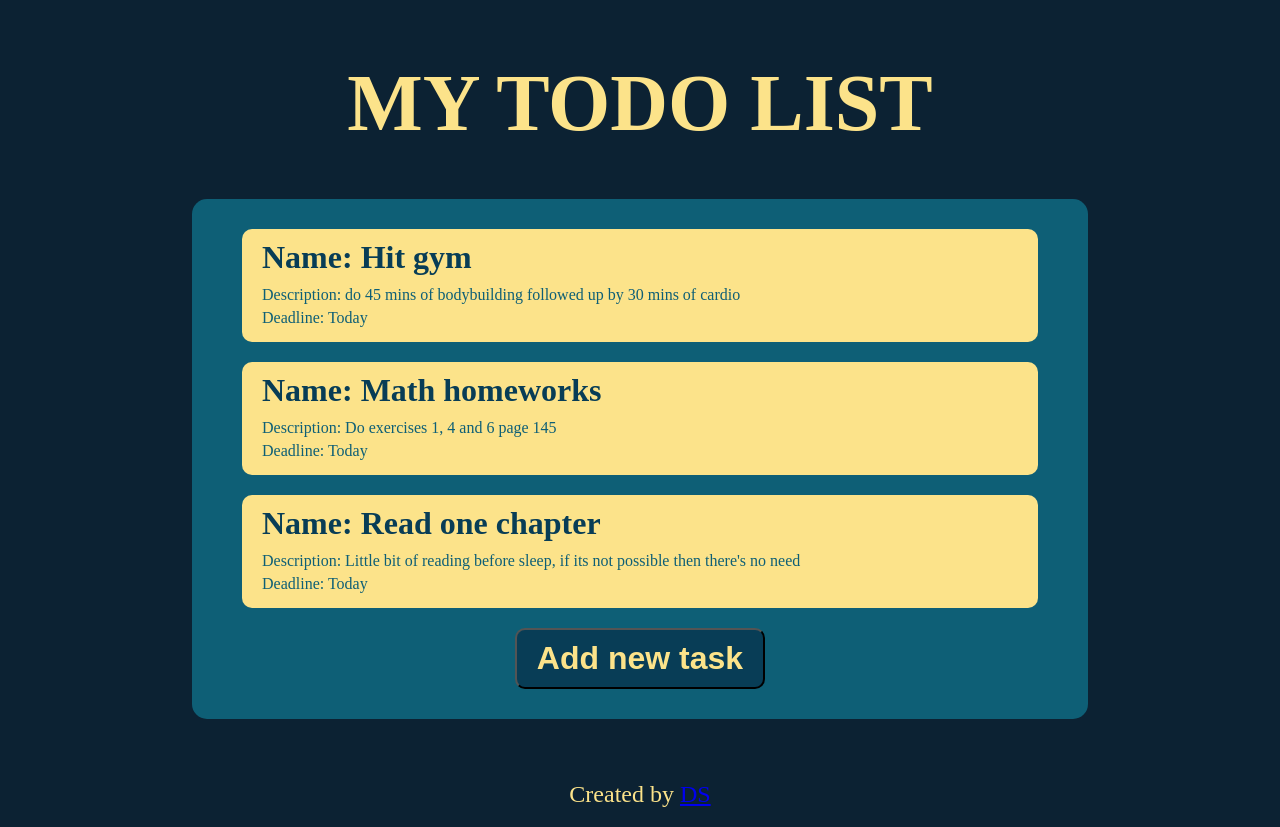
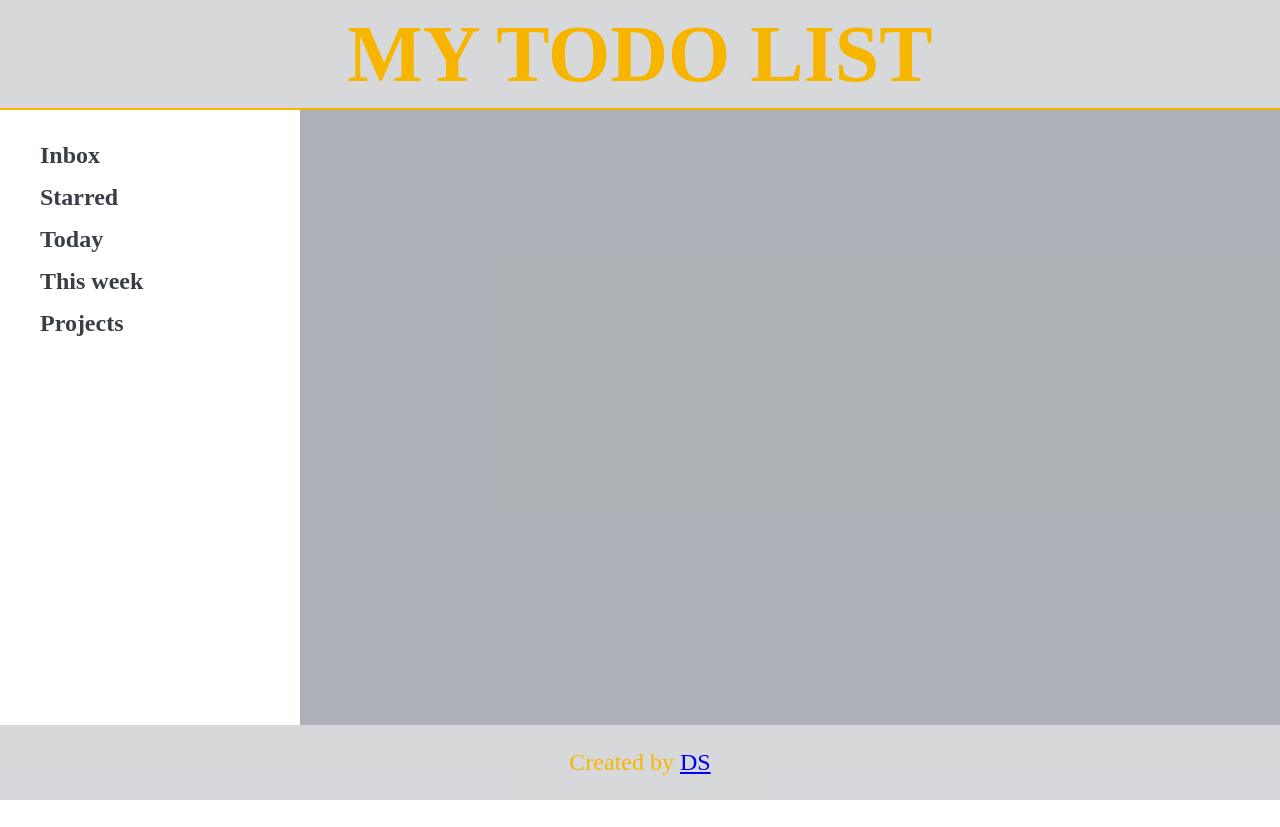
Before and after one commit to TheDS1337/odin-todo, a website built with webpack: page src/template.html in a window 1280 px wide. After the commit the page ends 800 px from the top, so only its background shows below. Built offline with nearby package versions, Linux system fonts and the light colour scheme.

Commit message:
Add pages

```diff
--- a/src/index.js
+++ b/src/index.js
@@ -1,5 +1,6 @@
 import "./styles.css"
 
+import Page from "./page.js"
 import Project from "./project.js"
 import Task from "./task.js"
 
@@ -28,46 +29,28 @@ if( storageAvailable("localStorage") )
 else
     console.log("Windows.localStorage is not available!");
 
+Page.setContainer(document.querySelector("#general-tasks-container"));
+
+const navList = document.querySelector("#nav-list");
+
+for(const li of navList.children ) {
+    let pageName = li.id.split('-').pop();
+
+    let page = (await import(`./page_${pageName}.js`)).default;
+
+    li.addEventListener("click", (event) => {
+        let elm = event.target;
+        console.log(elm.tagName);
+
+        while( elm.tagName !== "LI" )
+            elm = elm.parentElement;
+
+        console.log(elm.tagName);
+        Page.setActivatingButton(elm);
+        page.load();
+    });
+}
 
 new Task("Hit gym", "do 45 mins of bodybuilding followed up by 30 mins of cardio", "Today", 3, "");
 new Task("Math homeworks", "Do exercises 1, 4 and 6 page 145", "Today", 3, "");
 new Task("Read one chapter", "Little bit of reading before sleep, if its not possible then there's no need", "Today", 1, "");
-
-const generalTasksContainer = document.querySelector("#general-tasks-container");
-
-Project.getDefault().getTasksList().forEach(task => {
-    let taskContainer = document.createElement("div");
-    taskContainer.classList.add("general-task");
-
-    let p1 = document.createElement("p");
-    p1.textContent = `Name: ${task.getName()}`;
-
-    let p2 = document.createElement("p");
-    p2.textContent = `Description: ${task.getDescription()}`;
-
-    let p3 = document.createElement("p");
-    p3.textContent = `Deadline: ${task.getDeadline()}`;
-
-    taskContainer.appendChild(p1);
-    taskContainer.appendChild(p2);
-    taskContainer.appendChild(p3);
-
-    generalTasksContainer.appendChild(taskContainer);
-});
-
-let taskContainer = document.createElement("div");
-taskContainer.classList.add("add-task");
-
-let button = document.createElement("button");
-button.classList.add("add-task-button");
-button.textContent = "Add new task";
-
-taskContainer.appendChild(button);
-generalTasksContainer.appendChild(taskContainer);
-
-
-let addTaskDialog = document.querySelector("#add-task-dialog");
-
-button.addEventListener("click", (event) => {
-    addTaskDialog.showModal();
-});
--- /dev/null
+++ b/src/page.js
@@ -0,0 +1,42 @@
+export default class Page {
+    static #_container = null;
+    static #_pagesCreated = [];
+
+    static #_activatingButton = null;
+
+    constructor() {
+        Page.#_pagesCreated.push(this);
+    }
+
+    show() {
+    };
+
+    load()
+    {
+        this.#cleanContainer();
+        this.show();
+    };
+
+    #cleanContainer() {
+        let firstChild;
+
+        while( firstChild = Page.#_container.firstChild )
+            Page.#_container.removeChild(firstChild);
+    }
+
+    static getContainer = () => Page.#_container;
+
+    static setContainer = (container) => {
+        Page.#_container = container;
+    }
+
+    static getActivatingButton = () => Page.#_activatingButton;
+
+    static setActivatingButton = (button) => {
+        if( Page.#_activatingButton )
+            Page.#_activatingButton.classList.remove("nav-list-active");
+
+        Page.#_activatingButton = button;
+        Page.#_activatingButton.classList.add("nav-list-active");
+    }
+}
--- /dev/null
+++ b/src/page_projects.js
@@ -0,0 +1,7 @@
+import Page from "./page.js"
+
+export default new (class extends Page {
+    show() {
+        console.log("projects page!");
+    }
+})();
--- /dev/null
+++ b/src/page_starred.js
@@ -0,0 +1,7 @@
+import Page from "./page.js"
+
+export default new (class extends Page {
+    show() {
+        console.log("starred page!");
+    }
+})();
--- /dev/null
+++ b/src/page_today.js
@@ -0,0 +1,7 @@
+import Page from "./page.js"
+
+export default new (class extends Page {
+    show() {
+        console.log("today page!");
+    }
+})();
--- /dev/null
+++ b/src/page_week.js
@@ -0,0 +1,7 @@
+import Page from "./page.js"
+
+export default new (class extends Page {
+    show() {
+        console.log("week page!");
+    }
+})();
--- a/src/project.js
+++ b/src/project.js
@@ -17,12 +17,12 @@ export default class Project
 //        Project.#_projectsList.push(this);
     }
 
-    addTask = (task) => {
+    addTask(task) {
         this.#_tasksList.push(task);
         this.#_tasksCount++;
     }
 
-    removeTask = (task) => {
+    removeTask(task) {
         let id = this.#_tasksList.indexOf(task);
 
         if( id !== -1 ) {
@@ -31,17 +31,21 @@ export default class Project
         }
     }
 
-    getTasksList = () => this.#_tasksList;
+    getTasksList() {
+        return this.#_tasksList;
+    }
 
-    increaseDoneTasks = () => {
+    increaseDoneTasks() {
         this.#_tasksDone++;
     }
 
-    decreaseDoneTasks = () => {
+    decreaseDoneTasks() {
         this.#_tasksDone--;
     }
 
-    getProgress = () => 100 * this.#_tasksDone / this.#_tasksCount;
+    getProgress() {
+        return 100 * this.#_tasksDone / this.#_tasksCount;
+    }
 
     static getDefault = () => Project.#_defaultProject;
     static getProjectsList = () => Project.#_projectsList;
--- a/src/styles.css
+++ b/src/styles.css
@@ -1,110 +1,93 @@
 :root {
-    --color01: #fce38a;
-    --color02: #0e5f76;
-    --color03: #083d56;
-    --color04: #0c2233;
+    --color-background: 247, 247, 247;
+    --color-text: 57, 62, 70;
+    --color-secondary: 92, 99, 110;
+    --color-accent: 248, 181, 0;
 }
 
 body {
-    background-color: var(--color04);
-    display: flex;
-    flex-direction: column;
-    justify-content: space-between;
+    margin: 0px;
+    height: 100vh;
+    background-color: var(--color-background);
+    display: grid;
+    grid-template: 110px 1fr 75px / 300px 1fr;
 }
 
-main {
-    display: flex;
-    flex-direction: column;
-    justify-content: center;
-    align-items: center;
-}
-
-#header {
-    margin-top: 50px;
+header {
+    grid-column: 1 / -1;
+    grid-row: 1 / 2;
     font-size: 5em;
     font-weight: bolder;
-}
-
-#header > p {
-    margin: 0px;
-}
-
-footer {
-    height: 50px;
-    font-size: 1.5em;
-}
-
-#header, footer {
-    color: var(--color01);
+    text-align: center;
+    color: rgb(var(--color-accent));
+    background-color: rgba(var(--color-secondary), 0.25);
+    border-bottom: 2px solid rgb(var(--color-accent));
     display: flex;
     justify-content: center;
     align-items: center;
 }
 
-#content {
-    flex-grow: 1;
-    margin: 50px 0px;
-    width: 70vw;
-    color: var(--color01);
-    background-color: var(--color02);
-    border-radius: 15px;
+nav {
+    grid-column: 1 / 2;
+    grid-row: 2 / -2;
+    color: rgb(var(--color-text));
+    font-size: 1.5em;
+    font-weight: bold;
+}
+
+#nav-list {
+    padding-left: 0px;
+    list-style-type: none;
+}
+
+#nav-list > li {
+    padding: 7.5px 0px 7.5px 40px;
+    margin-right: 50px;
+    border-radius: 0px 15px 15px 0px;
+    cursor: pointer;
+    display: flex;
+    align-items: center;
+}
+
+#nav-list > li:hover {
+    background-color: rgba(var(--color-accent), 0.25);
+}
+
+.nav-list-active {
+    background-color: rgba(var(--color-accent), 0.75);
+}
+
+main {
+    grid-row: 2 / 2;
+    grid-column: 2 / -1;
+    padding: 30px 50px;
+    background-color: rgba(var(--color-secondary), 0.5);
 }
 
 #general-tasks-container {
-    padding: 30px 50px;
-    display: flex;
-    flex-direction: column;
-    gap: 20px;
+    width: 100%;
+    display: grid;
+    grid-template-columns: 1fr;
+    gap: 5px;
 }
 
-.general-task {
-    padding: 10px 20px;
-    background-color: var(--color01);
-    border-radius: 10px;
+#general-tasks-container > div {
+    padding: 5px 10px;
+    font-size: 1.5em;
+    border: 2px solid rgb(var(--color-accent));
+    border-radius: 15px;
+    display: grid;
+    grid-template-columns: 7;
 }
 
-.general-task > p:nth-of-type(1) {
-    margin-top: 0px;
-    margin-bottom: 10px;
-    font-size: 2.0em;
-    font-weight: bolder;
-    color: var(--color03);
-}
-
-.general-task > p:nth-last-of-type(1) {
-    margin-bottom: 0px;
-}
-
-.general-task > p:not(.general-task > p:nth-of-type(1)) {
-    margin: 5px 0px;
-    color: var(--color02);
-}
-
-.add-task {
+footer {
+    grid-column: 1 / -1;
+    grid-row: -2 / -1;
+    font-size: 1.5em;
+    text-align: center;
+    color: rgb(var(--color-accent));
+    background-color: rgba(var(--color-secondary), 0.25);
     display: flex;
     justify-content: center;
+    align-items: center;
 }
-
-.add-task-button {
-    padding: 10px 20px;
-    font-size: 2.0em;
-    font-weight: bolder;
-    color: var(--color01);
-    background-color: var(--color03);
-    border-radius: 10px;
-}
-
-.add-task-button:hover {
-    color: var(--color02);
-    background-color: var(--color01);
-}
-
-#add-task-dialog {
-    color: var(--color01);
-    background-color: var(--color03);
-}
-
-#add-task-dialog > form {
-    display: flex;
-    flex-direction: column;
-}
--- a/src/task.js
+++ b/src/task.js
@@ -23,46 +23,58 @@ export default class Task
         this.#project = Project.getDefault();
     }
 
-    getName = () => this.#_name;
+    getName() {
+        return this.#_name;
+    }
 
-    setname = (name) => {
+    setname(name) {
         this.#_name = name;
     }
 
-    getDescription = () => this.#_description;
+    getDescription() {
+        return this.#_description;
+    }
 
-    setDescription = (description) => {
+    setDescription(description) {
         this.#_description = description;
     }
 
-    getDeadline = () => this.#_deadline;
+    getDeadline() {
+        return this.#_deadline;
+    }
 
-    setDeadline = (deadline) => {
+    setDeadline(deadline) {
         this.#_deadline = deadline;
     }
 
-    getPriority = () => this.#_priority;
+    getPriority() {
+        return this.#_priority;
+    }
 
-    setPriority = (priority) => {
+    setPriority(priority) {
         this.#_priority = priority;
     }
 
-    getNotes = () => this.#_notes;
+    getNotes() {
+        return this.#_notes;
+    }
 
-    setNotes = (notes) => {
+    setNotes(notes) {
         this.#_notes = notes;
     }
 
-    isDone = () => this.#_isDone;
+    isDone() {
+        return this.#_isDone;
+    }
 
-    setAsDone = () => {
+    setAsDone() {
         this.#_isDone = true;
         this.#_project.increaseDoneTasks();
 
         Task.#_tasksDone++;
     }
 
-    setAsNotDone = () => {
+    setAsNotDone() {
         this.#_isDone = false;
         this.#_project.decreaseDoneTasks();
 
--- a/src/template.html
+++ b/src/template.html
@@ -8,19 +8,22 @@
     </head>
 
     <body>
+        <nav>
+            <ul id="nav-list">
+                <li id="list-inbox"><span>Inbox</span></li>
+                <li id="list-starred"><span>Starred</span></li>
+                <li id="list-today"><span>Today</span></li>
+                <li id="list-week"><span>This week</span></li>
+                <li id="list-projects"><span>Projects</span></li>
+            </ul>
+        </nav>
+
         <main>
-            <div id="header">
-                <p>MY TODO LIST</p>
-            </div>
-
-            <div id="content">
-                <div id="general-tasks-container"></div>
-            </div>
+            <div id="general-tasks-container"></div>
         </main>
 
-        <footer>
-            <p>Created by <a href="https://github.com/TheDS1337">DS</a></p>
-        </footer>
+        <header><p>MY TODO LIST</p></header>
+        <footer><p>Created by <a href="https://github.com/TheDS1337">DS</a></p></footer>
 
         <dialog id="add-task-dialog">
             <form method="dialog"">
@@ -52,6 +55,9 @@
                     Notes:
                     <textarea name="notes"></textarea>
                 </label>
+
+                <button id="form-add-button" type="submit">Add</button>
+                <button id="form-cancel-button" type="button">Cancel</button>
             </form>
         </dialog>
     </body>
```
Also changed, not shown: src/page_inbox.js (added, +78 -0 lines).
